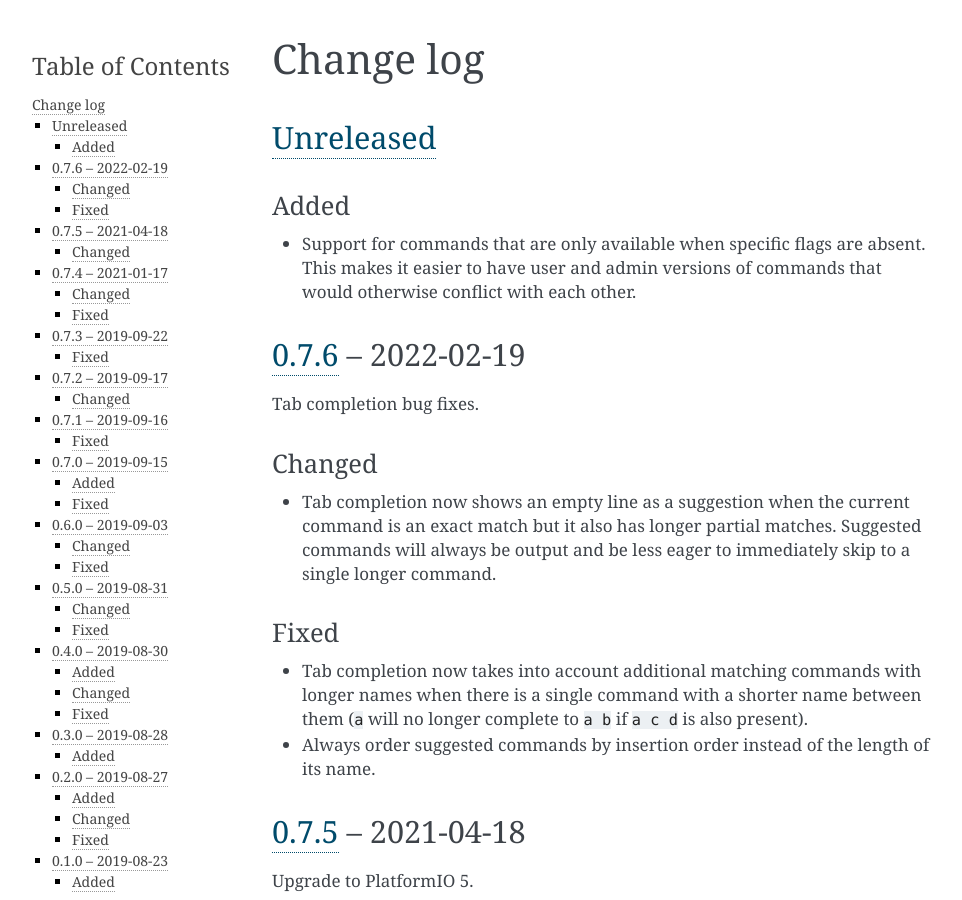
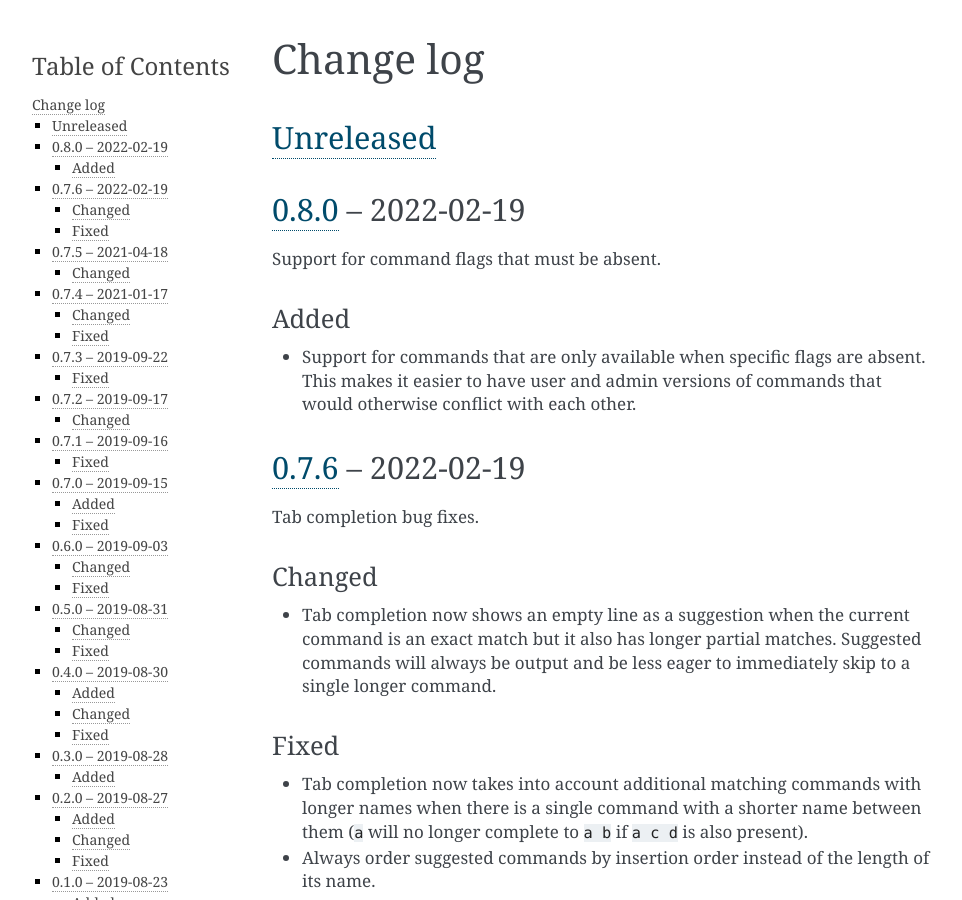
Before and after one commit to nomis/mcu-uuid-console, a Sphinx documentation site: the page built from docs/changelog.rst, in a window 1280 px wide and 900 px high. Shown: the whole window, without its empty margins (148-1110 px from the left). Built offline with Sphinx 7.4.7, drawn with Linux system fonts in a browser that asks for light colours.

Commit message:
Version 0.8.0

```diff
--- a/docs/changelog.rst
+++ b/docs/changelog.rst
@@ -3,6 +3,11 @@ Change log
 
 Unreleased_
 -----------
+
+0.8.0_ |--| 2022-02-19
+----------------------
+
+Support for command flags that must be absent.
 
 Added
 ~~~~~
@@ -248,7 +253,8 @@ Added
 
 .. |--| unicode:: U+2013 .. EN DASH
 
-.. _Unreleased: https://github.com/nomis/mcu-uuid-console/compare/0.7.6...HEAD
+.. _Unreleased: https://github.com/nomis/mcu-uuid-console/compare/0.8.0...HEAD
+.. _0.8.0: https://github.com/nomis/mcu-uuid-console/compare/0.7.6...0.8.0
 .. _0.7.6: https://github.com/nomis/mcu-uuid-console/compare/0.7.5...0.7.6
 .. _0.7.5: https://github.com/nomis/mcu-uuid-console/compare/0.7.4...0.7.5
 .. _0.7.4: https://github.com/nomis/mcu-uuid-console/compare/0.7.3...0.7.4
--- a/library.json
+++ b/library.json
@@ -12,7 +12,7 @@
 		"type": "git",
 		"url": "https://github.com/nomis/mcu-uuid-console.git"
 	},
-	"version": "0.7.6",
+	"version": "0.8.0",
 	"license": "GPL-3.0-or-later",
 	"homepage": "https://mcu-uuid-console.readthedocs.io/",
 	"export": {
```
